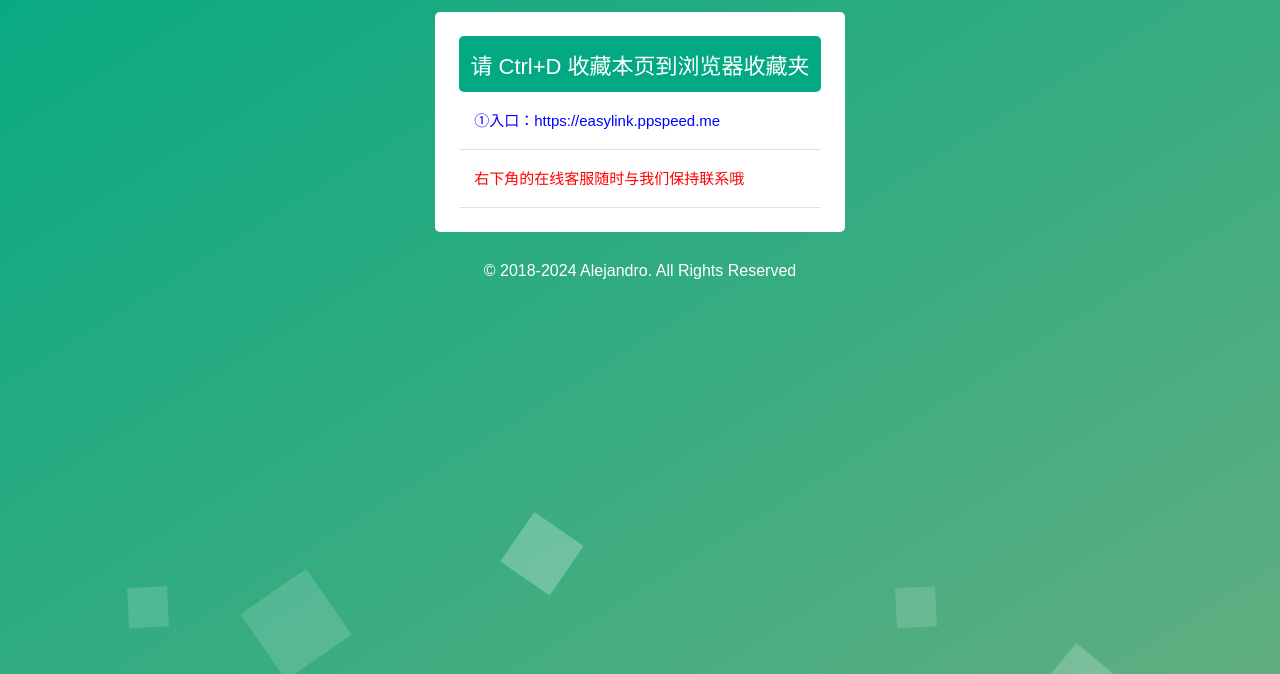
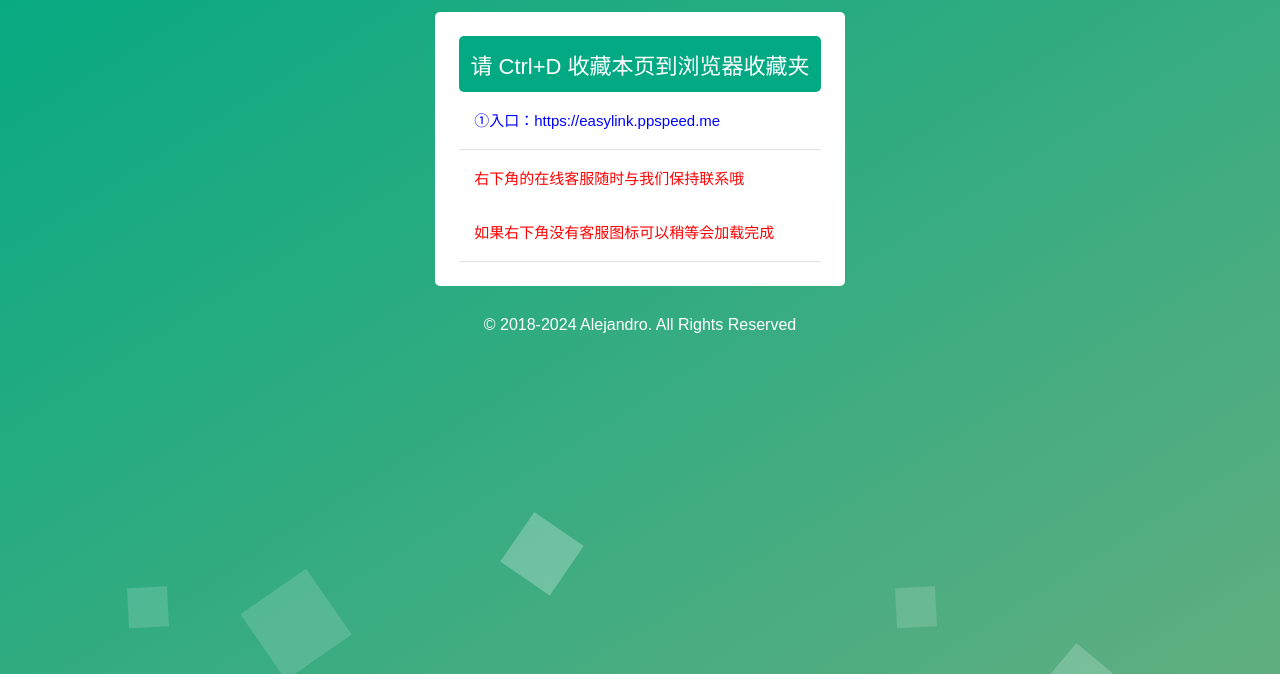
Before and after one commit to skysosic/easylink, a plain HTML site: page index.html in a window 1280 px wide. Shown: the part 126-800 px from the top of the page. Drawn offline with Linux system fonts and the light colour scheme.

Commit message:
Update index.html

```diff
--- a/index.html
+++ b/index.html
@@ -536,7 +536,8 @@
 
                                                        -->
 							<li>
-								<span style="color:red">右下角的在线客服随时与我们保持联系哦<span>
+								<span style="color:red">右下角的在线客服随时与我们保持联系哦<span><br>
+									<span style="color:red">如果右下角没有客服图标可以稍等会加载完成<span>
 						</ul>
 
 					</div>
```
